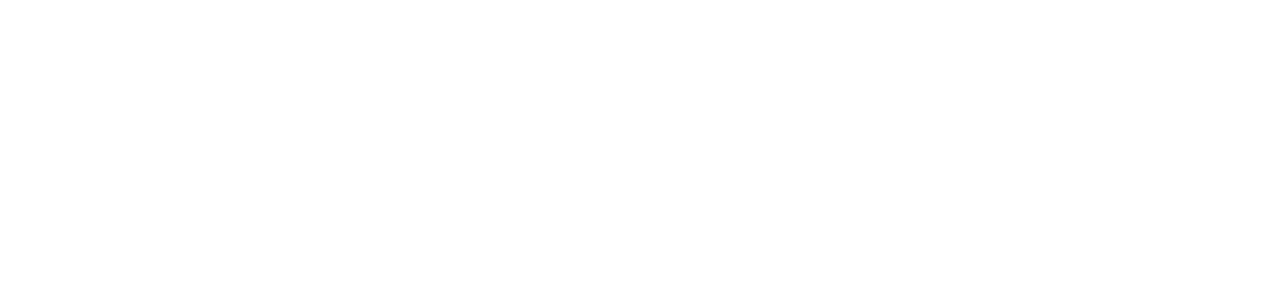
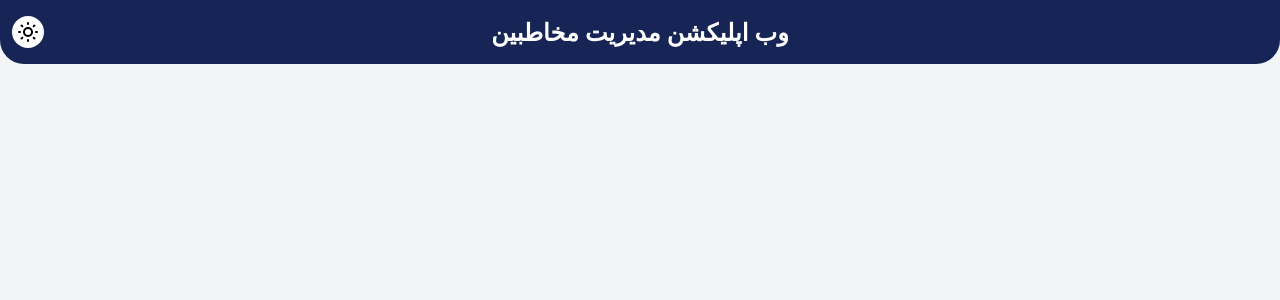
Before and after one commit to abolfazl-jafari-m/React-Contact-Management, a React (Vite) app: page / in a window 1280 px wide. Shown: the top 300 px of the page. Built offline with nearby package versions, Linux system fonts and the light colour scheme.

Commit message:
feat(header): Header component is desgined

```diff
--- a/src/App.jsx
+++ b/src/App.jsx
@@ -1,9 +1,13 @@
+import Header from "./components/Header/Header"
+
 function App() {
 
 
     return (
         <>
-
+            <div className="w-full h-screen bg-gray-100">
+                <Header title={"وب اپلیکشن مدیریت مخاطبین"} />
+            </div>
         </>
     )
 }
--- /dev/null
+++ b/src/components/Header/Header.jsx
@@ -0,0 +1,18 @@
+import React from 'react';
+import Sun from "/Images/sun.svg"
+
+function Header({title}) {
+    return (
+        <>
+        <div className="w-full  rounded-b-3xl bg-blue-950 py-4  relative">
+            <h1 className='w-full text-white text-center font-bold text-2xl '>{title}</h1>
+            <button className='absolute rounded-full bg-white p-1 w-8 h-8 top-1/4 left-3'>
+                <img src={Sun} alt='light' className='w-full h-full'/>
+            </button>
+
+        </div>
+        </>
+    );
+}
+
+export default Header;
```
Also changed, not shown: public/Images/sun.svg (added).
